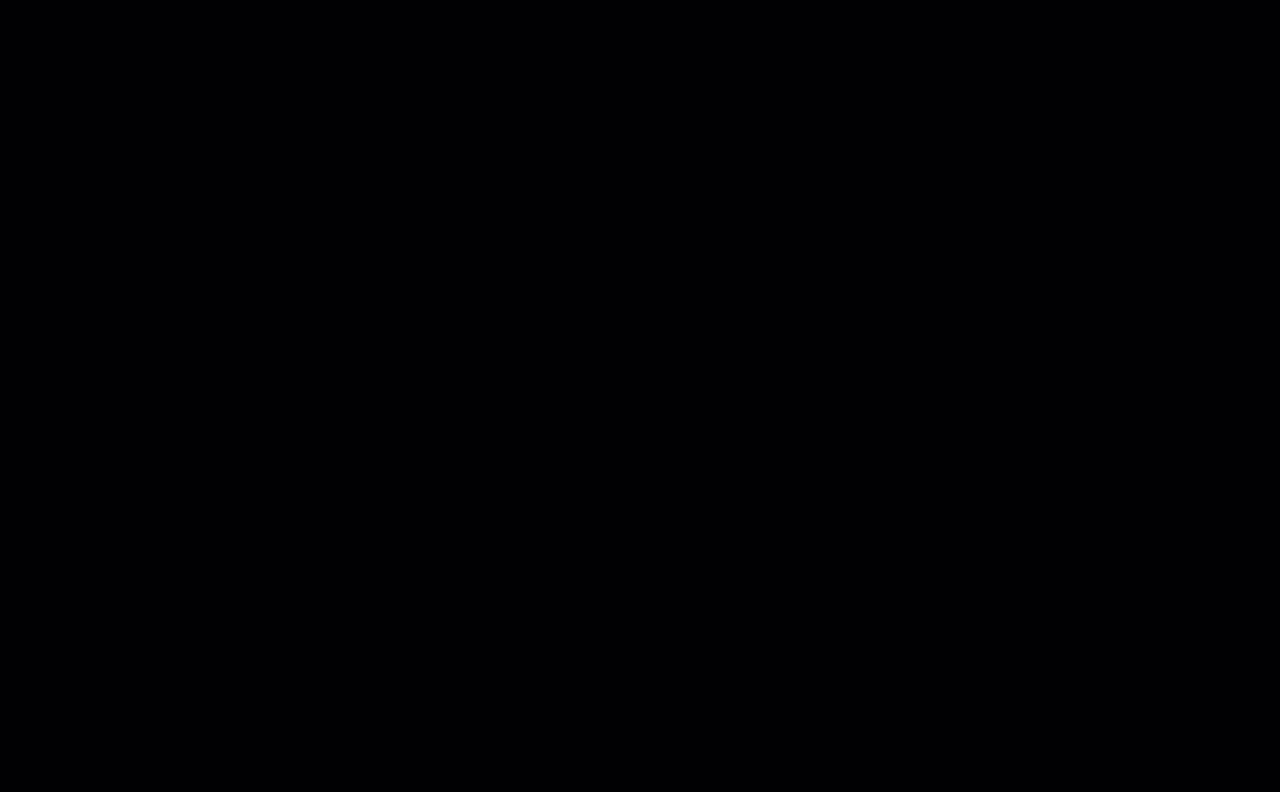
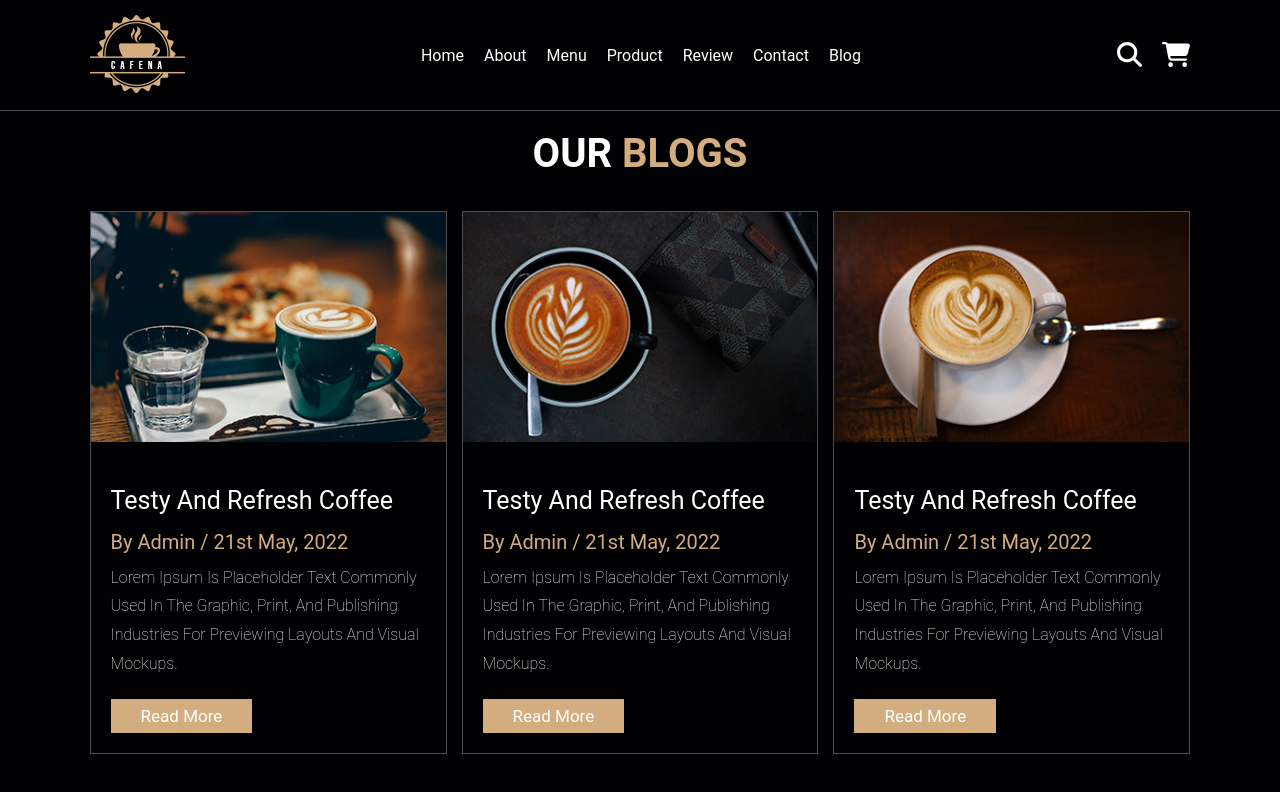
Before and after one commit to j-rayhan/coffee-shop, a Next.js app: page /blog in a window 1280 px wide. Shown: the top 792 px of the page. Built offline with nearby package versions, Linux system fonts and the light colour scheme.

Commit message:
Blog section done

```diff
--- a/pages/blog.tsx
+++ b/pages/blog.tsx
@@ -1,14 +1,56 @@
-import { NextPage } from 'next'
 import Head from 'next/head'
-
-const Blog: NextPage = () => {
+import withHeaderMenu from '../component/withMenu'
+import blog1 from '../assets/images/blog-1.jpeg'
+import blog2 from '../assets/images/blog-2.jpeg'
+import blog3 from '../assets/images/blog-3.jpeg'
+import styles from '../styles/Blog.module.css'
+import Image, { StaticImageData } from 'next/image'
+type blog = {
+  key: string,
+  image: StaticImageData
+}
+const blogList: blog[] = [
+  {
+    key: '1',
+    image: blog1
+  },
+  {
+    key: '2',
+    image: blog2
+  },
+  {
+    key: '3',
+    image: blog3
+  },
+]
+const Blog: React.FC = () => {
   return (
     <div>
       <Head>
         <title>Responsive Coffee Shop Blog Page</title>
       </Head>
+      <section className={styles.blog}>
+        <h1 className="heading"> our <span className='span'>blogs</span></h1>
+        <div className={styles.boxContainer}>
+          {
+            blogList.map(({ key, image }) => (
+              <div key={key} className={styles.box}>
+                <div className={styles.image}>
+                  <Image src={image} alt='blog' />
+                </div>
+                <div className={styles.content}>
+                  <a href='https://' className={styles.title}>testy and refresh coffee</a>
+                  <span className={styles.span}> by admin / 21st may, 2022</span>
+                  <p className={styles.text}>Lorem ipsum is placeholder text commonly used in the graphic, print, and publishing industries for previewing layouts and visual mockups.</p>
+                  <a href='#' className='btn'>read more</a>
+                </div>
+              </div>
+            ))
+          }
+        </div>
+      </section>
     </div>
   )
 }
 
-export default Blog;
+export default withHeaderMenu(Blog);
--- a/pages/contact.tsx
+++ b/pages/contact.tsx
@@ -13,7 +13,7 @@ const Contact: React.FC = () => {
       <section className={styles.contact}>
         <h1 className="heading"> contact <span className='span'>us</span></h1>
         <div className={styles.row}>
-        <iframe className={styles.map} src="https://www.google.com/maps/embed?pb=!1m18!1m12!1m3!1d3649.679349658889!2d90.43126031469102!3d23.829998691648306!2m3!1f0!2f0!3f0!3m2!1i1024!2i768!4f13.1!3m3!1m2!1s0x3755c63f1ea325a3%3A0x1d12e560678ff689!2z4KaW4Ka_4Kay4KaV4KeN4Ka34KeH4KakIOCmleCmrOCmsOCmuOCnjeCmpeCmvuCmqA!5e0!3m2!1sbn!2sbd!4v1648552041750!5m2!1sbn!2sbd" allowFullScreen loading="lazy" referrerpolicy="no-referrer-when-downgrade" />
+        <iframe className={styles.map} src="https://www.google.com/maps/embed?pb=!1m18!1m12!1m3!1d3649.679349658889!2d90.43126031469102!3d23.829998691648306!2m3!1f0!2f0!3f0!3m2!1i1024!2i768!4f13.1!3m3!1m2!1s0x3755c63f1ea325a3%3A0x1d12e560678ff689!2z4KaW4Ka_4Kay4KaV4KeN4Ka34KeH4KakIOCmleCmrOCmsOCmuOCnjeCmpeCmvuCmqA!5e0!3m2!1sbn!2sbd!4v1648552041750!5m2!1sbn!2sbd" allowFullScreen loading="lazy" referrerPolicy="no-referrer-when-downgrade" />
         <form action='' className={styles.form}>
           <h3 className={styles.title}>get in touch</h3>
           <div className={styles.inputBox}>
--- /dev/null
+++ b/styles/Blog.module.css
@@ -0,0 +1,58 @@
+.blog {
+  margin-top: 10rem;
+}
+
+.boxContainer {
+  display: grid;
+  grid-template-columns: repeat(auto-fit, minmax(30rem, 1fr));
+  gap:1.5rem;
+}
+
+.boxContainer .box {
+  border: var(--border);
+}
+
+.box .image {
+  height: 25rem;
+  overflow: hidden;
+  width: 100%;
+}
+
+.box .image img {
+  width: 100%;
+  height: 100%;
+  object-fit: cover;
+}
+
+.box:hover .image img {
+  transform: scale(1.2);
+}
+
+.box .content {
+  padding: 2rem;
+}
+
+.content .title {
+  font-size: 2.5rem;
+  line-height: 1.5;
+  color: #fff;
+}
+
+.content .title:hover {
+  color: var(--main-color);
+}
+
+.content .span {
+  color: var(--main-color);
+  font-size: 2rem;
+  display: block;
+  padding-top: 1rem;
+}
+
+.content .text {
+  font-size: 1.6rem;
+  font-weight: lighter;
+  line-height: 1.8;
+  padding: 1rem 0;
+  color: #FCFCFC;
+}
```
